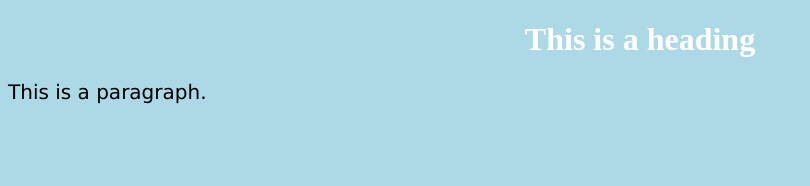
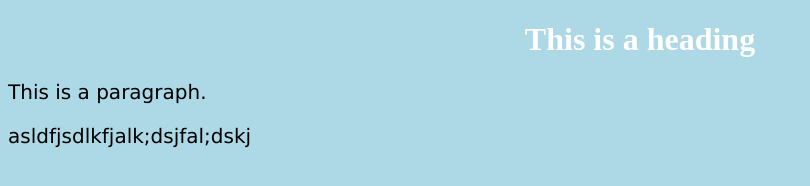
Before and after one commit to oleg1611/study-git, a plain HTML site: page index.html in a window 1280 px wide. Shown: the whole page, without its empty margins (0-810 px from the left). Drawn offline with Linux system fonts and the light colour scheme.

Commit message:
3 commit

```diff
--- a/index.html
+++ b/index.html
@@ -20,6 +20,7 @@
 
                         <h1>This is a heading</h1>
                         <p>This is a paragraph.</p>
+						<p>asldfjsdlkfjalk;dsjfal;dskj</p>
 
                 </body>
  </html>
```
